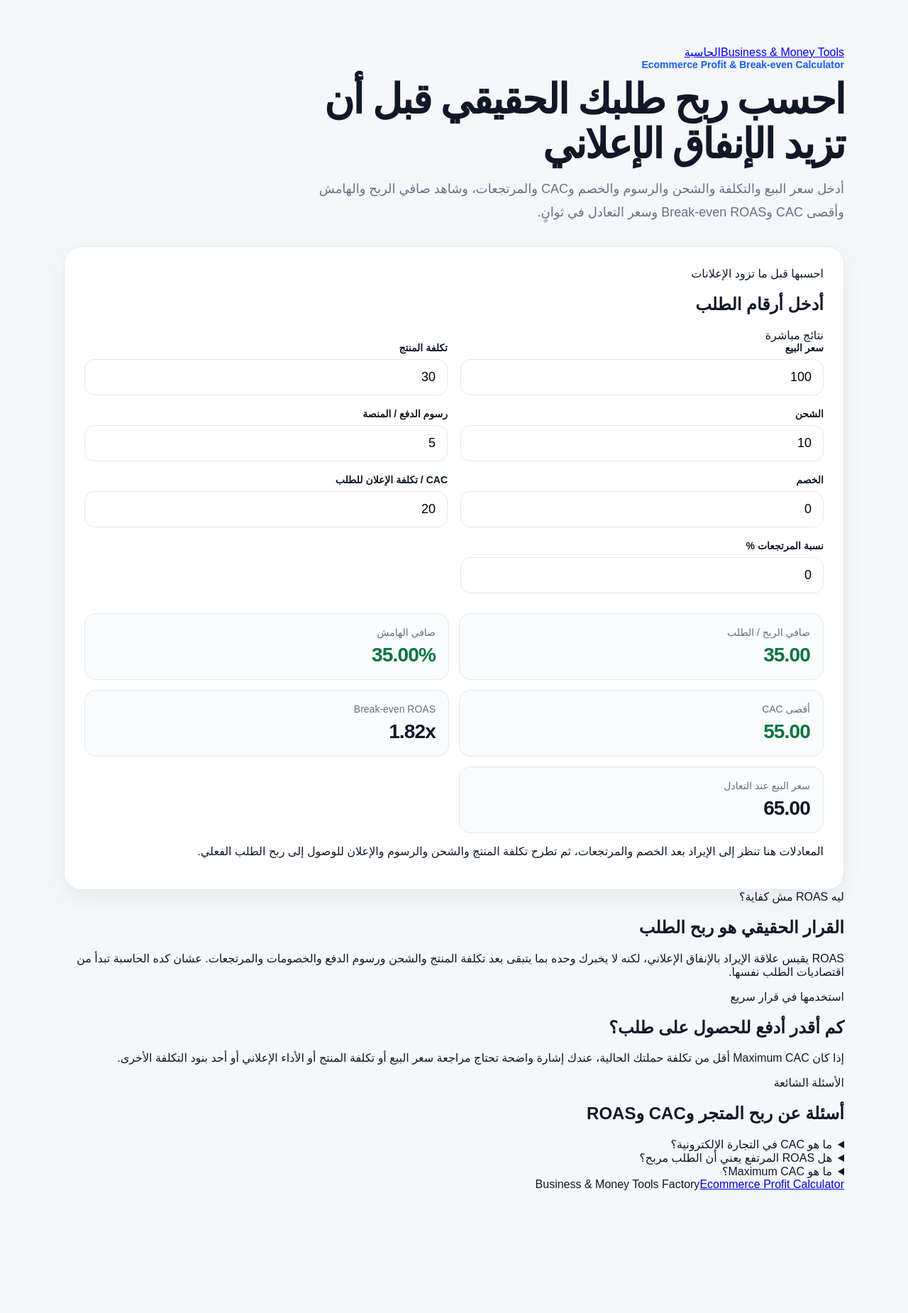
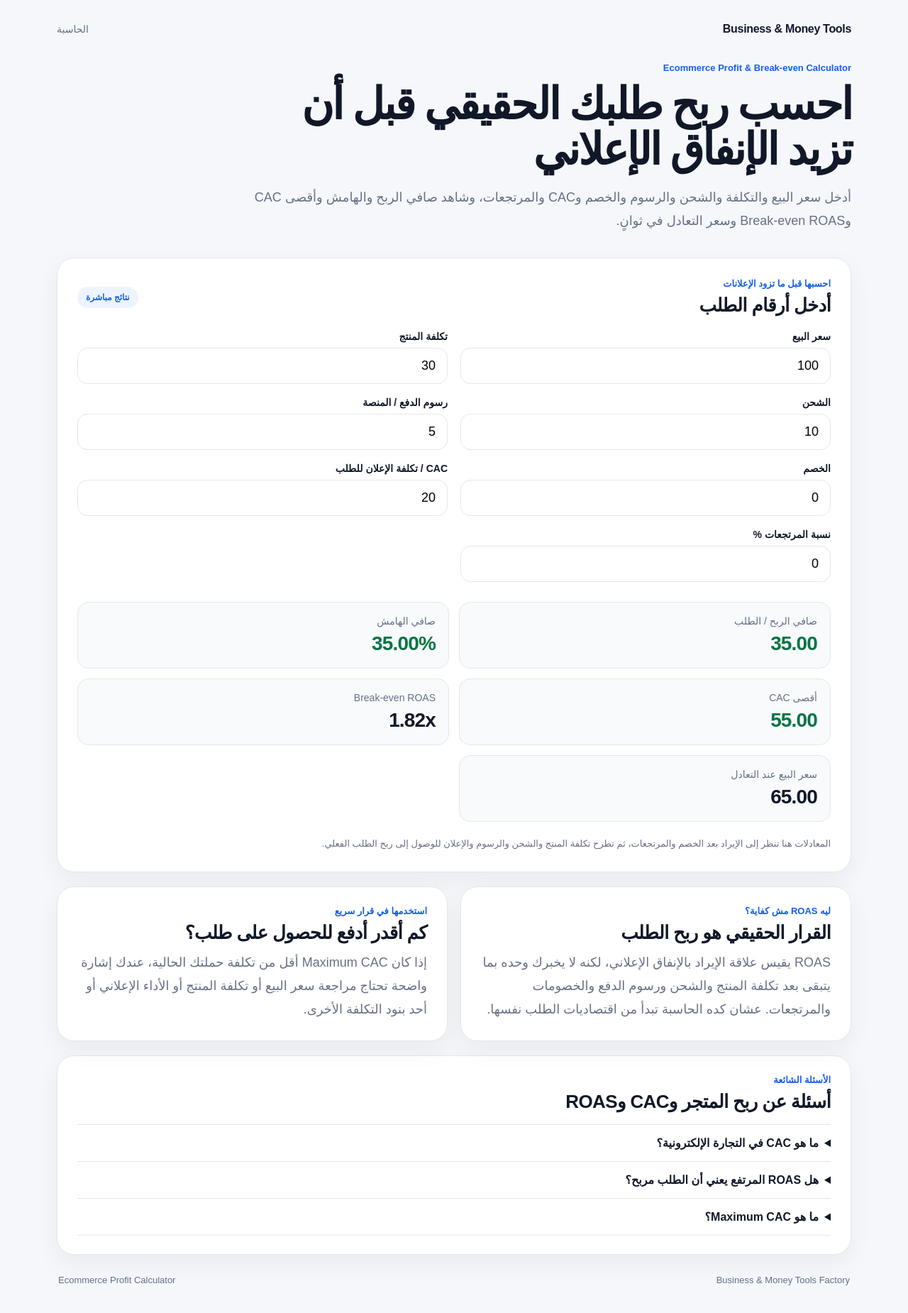
Before and after one commit to aelkhoreiby/business-money-tools, a Next.js app: page /tools/ecommerce-profit-calculator in a window 1280 px wide. Shown: the top 1850 px of the page at 71% size. Before the commit the page ends 1742 px from the top, so only its background shows below. Built offline with nearby package versions, Linux system fonts and the light colour scheme.

Commit message:
Polish responsive UI styles for tool factory

```diff
--- a/app/globals.css
+++ b/app/globals.css
@@ -10,7 +10,10 @@
   --accent: #155eef;
   --green: #087443;
   --red: #b42318;
+  --soft: #f8fafc;
 }
+
+html { scroll-behavior: smooth; }
 
 html, body {
   margin: 0;
@@ -22,43 +25,103 @@ html, body {
 
 body { min-height: 100vh; }
 
-.page {
-  width: min(1100px, calc(100% - 32px));
-  margin: 0 auto;
-  padding: 64px 0;
+a {
+  color: inherit;
+  text-decoration: none;
 }
 
-.hero { max-width: 780px; margin-bottom: 32px; }
+.page {
+  width: min(1120px, calc(100% - 32px));
+  margin: 0 auto;
+  padding: 28px 0 56px;
+}
 
-.eyebrow {
+.top-nav {
+  display: flex;
+  justify-content: space-between;
+  align-items: center;
+  gap: 16px;
+  padding: 4px 0 38px;
+}
+
+.brand { font-weight: 800; letter-spacing: -0.02em; }
+
+.nav-tool, .nav-muted {
+  color: var(--muted);
+  font-size: 14px;
+}
+
+.nav-tool:hover { color: var(--accent); }
+
+.hero {
+  max-width: 860px;
+  margin-bottom: 34px;
+}
+
+.home-hero { margin-bottom: 34px; }
+
+.eyebrow, .section-kicker {
   color: var(--accent);
-  font-size: 14px;
-  font-weight: 700;
-  margin-bottom: 10px;
+  font-size: 13px;
+  font-weight: 800;
+}
+
+.eyebrow { margin-bottom: 12px; }
+
+.section-kicker {
+  display: block;
+  margin-bottom: 8px;
 }
 
 h1 {
-  font-size: clamp(34px, 6vw, 58px);
-  line-height: 1.08;
-  margin: 0 0 16px;
-  letter-spacing: -0.04em;
+  font-size: clamp(36px, 6vw, 62px);
+  line-height: 1.04;
+  margin: 0 0 18px;
+  letter-spacing: -0.045em;
 }
 
-.hero p, .info p {
+.hero p, .content-card p {
   color: var(--muted);
   font-size: 18px;
-  line-height: 1.8;
+  line-height: 1.85;
   margin: 0;
 }
 
-.tool-card, .info {
+.tool-card, .content-card, .tool-index-card {
   background: var(--card);
   border: 1px solid var(--line);
   border-radius: 24px;
-  box-shadow: 0 12px 35px rgba(16, 24, 40, 0.06);
+  box-shadow: 0 12px 35px rgba(16, 24, 40, 0.055);
 }
 
 .tool-card { padding: 28px; }
+
+.section-heading {
+  display: flex;
+  align-items: center;
+  justify-content: space-between;
+  gap: 16px;
+  margin-bottom: 20px;
+}
+
+.section-heading h2,
+.content-card h2,
+.tool-index-card h2 {
+  margin: 0;
+  letter-spacing: -0.025em;
+}
+
+.section-heading h2 { font-size: 26px; }
+
+.live-badge, .tool-status {
+  border-radius: 999px;
+  padding: 8px 12px;
+  font-size: 12px;
+  font-weight: 800;
+  background: #eef4ff;
+  color: var(--accent);
+  white-space: nowrap;
+}
 
 .form-grid {
   display: grid;
@@ -68,7 +131,10 @@ h1 {
 
 .field { display: grid; gap: 8px; }
 
-.field span { font-weight: 700; font-size: 14px; }
+.field span {
+  font-weight: 700;
+  font-size: 14px;
+}
 
 .field input {
   width: 100%;
@@ -96,7 +162,7 @@ h1 {
   border: 1px solid var(--line);
   border-radius: 16px;
   padding: 18px;
-  background: #fafbfc;
+  background: var(--soft);
 }
 
 .result span {
@@ -113,16 +179,103 @@ h1 {
 
 .positive { color: var(--green); }
 .negative { color: var(--red); }
+.neutral { color: var(--text); }
 
-.info {
-  margin-top: 20px;
-  padding: 24px 28px;
+.tool-note {
+  margin: 20px 0 0;
+  color: var(--muted);
+  font-size: 13px;
+  line-height: 1.7;
 }
 
-.info h2 { margin: 0 0 8px; font-size: 24px; }
+.content-grid {
+  display: grid;
+  grid-template-columns: repeat(2, minmax(0, 1fr));
+  gap: 18px;
+  margin-top: 20px;
+}
 
-@media (max-width: 700px) {
-  .page { padding: 36px 0; }
-  .form-grid, .results { grid-template-columns: 1fr; }
+.content-card {
+  margin-top: 20px;
+  padding: 26px 28px;
+}
+
+.content-grid .content-card { margin-top: 0; }
+
+.content-card h2 {
+  font-size: 26px;
+  margin-bottom: 10px;
+}
+
+.tool-index {
+  display: grid;
+  grid-template-columns: repeat(3, minmax(0, 1fr));
+  gap: 18px;
+  margin-bottom: 20px;
+}
+
+.tool-index-card { padding: 24px; }
+
+.tool-index-card h2 {
+  font-size: 22px;
+  margin: 16px 0 8px;
+}
+
+.tool-index-card p {
+  color: var(--muted);
+  line-height: 1.7;
+  min-height: 78px;
+  margin: 0 0 18px;
+}
+
+.tool-index-card a {
+  color: var(--accent);
+  font-weight: 800;
+}
+
+.muted-card { opacity: 0.72; }
+
+.faq-card { margin-top: 20px; }
+
+.faq-list { margin-top: 16px; }
+
+details {
+  border-top: 1px solid var(--line);
+  padding: 16px 0;
+}
+
+details:last-child { border-bottom: 1px solid var(--line); }
+
+summary {
+  cursor: pointer;
+  font-weight: 800;
+  list-style-position: inside;
+}
+
+details p {
+  margin-top: 10px !important;
+  font-size: 16px !important;
+}
+
+.site-footer {
+  display: flex;
+  justify-content: space-between;
+  gap: 16px;
+  padding: 28px 2px 0;
+  color: var(--muted);
+  font-size: 13px;
+}
+
+.site-footer a:hover { color: var(--accent); }
+
+@media (max-width: 780px) {
+  .page { padding-top: 20px; }
+  .top-nav { padding-bottom: 28px; }
+  .form-grid, .results, .content-grid, .tool-index {
+    grid-template-columns: 1fr;
+  }
   .tool-card { padding: 20px; }
+  .section-heading { align-items: flex-start; }
+  .tool-index-card p { min-height: auto; }
+  .site-footer { flex-direction: column; }
 }
```
